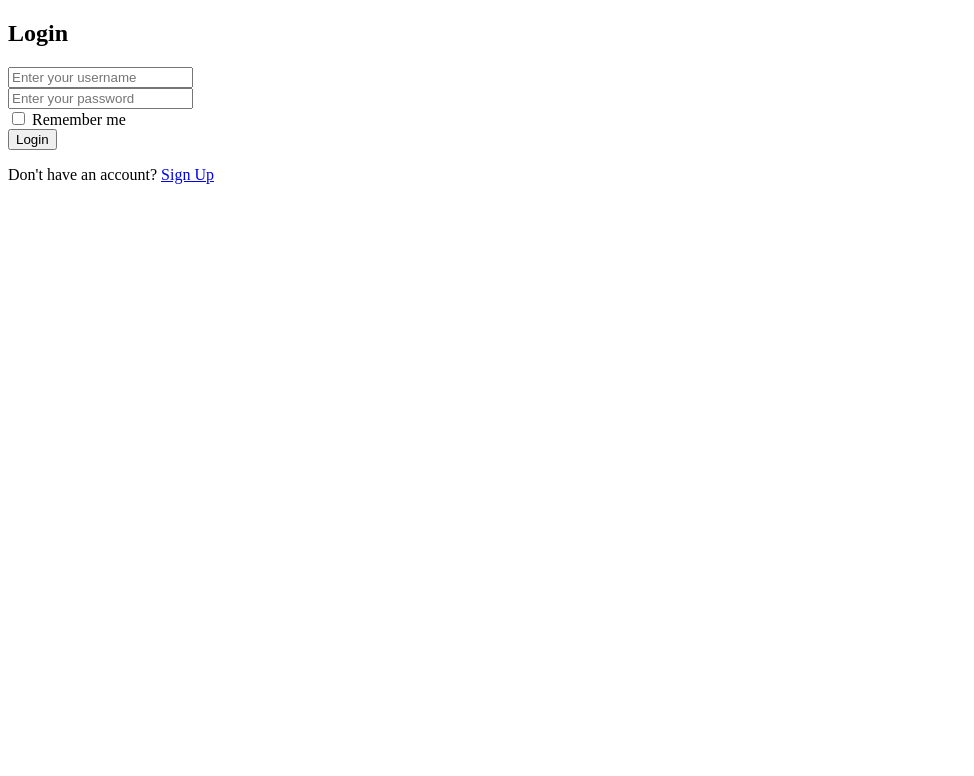
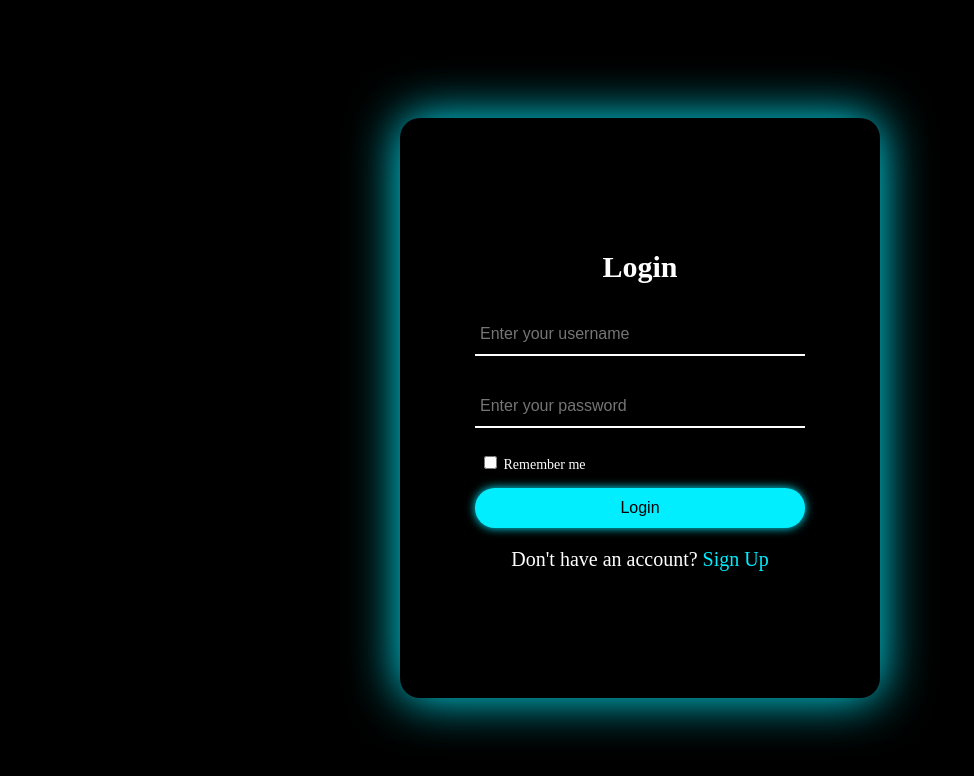
Before and after one commit to saisuryavinay/Login-form, a plain HTML site: page index.html in a window 1280 px wide. Shown: the whole page, without its empty margins (0-974 px from the left). Drawn offline with Linux system fonts and the light colour scheme.

Commit message:
Update index.html

```diff
--- a/index.html
+++ b/index.html
@@ -2,7 +2,7 @@
 <html>
 <head>
   <title>Login Form</title>
-  <link rel="stylesheet" href="stylae.css">
+  <link rel="stylesheet" href="style.css">
 </head>
 <body>
   <div class="wrapper">
```
